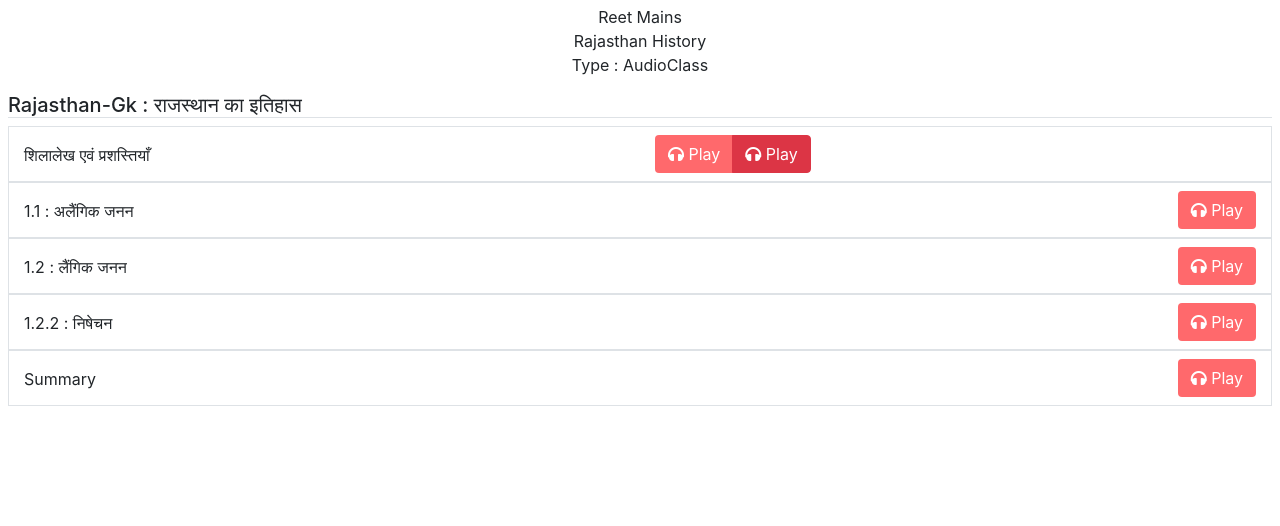
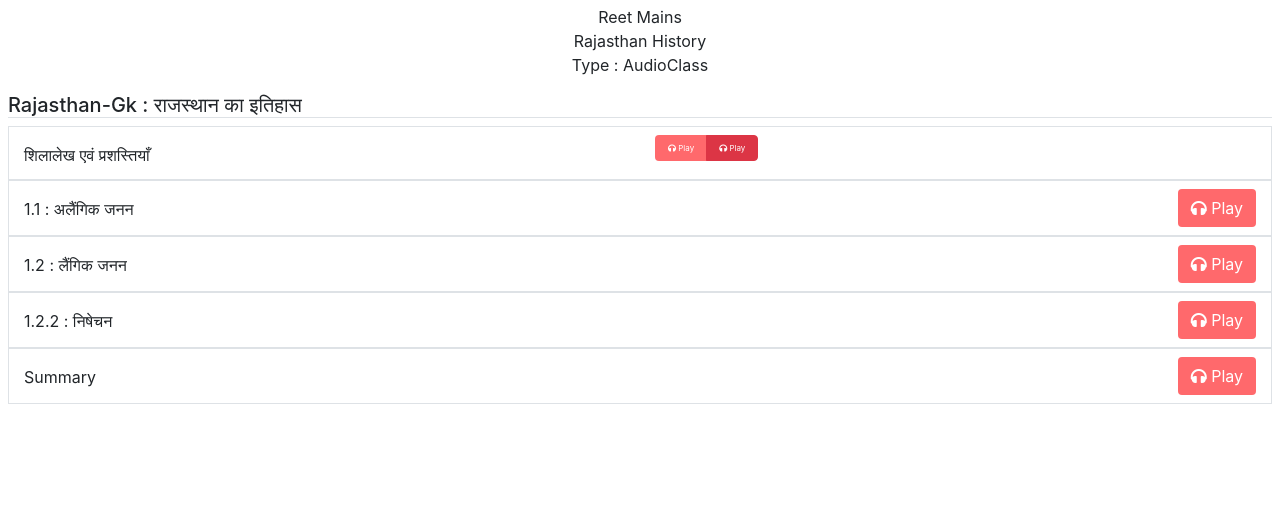
Before and after one commit to tommymp3/tommy, a plain HTML site: page tmc/reet-mains/rajasthan-gk/reet_mains_m.html in a window 1280 px wide. Shown: the part 274-800 px from the top of the page. Drawn offline with nearby package versions, Linux system fonts and the light colour scheme; no server answers; a script that the page names is missing.

Commit message:
Update reet_mains_m.html

```diff
--- a/tmc/reet-mains/rajasthan-gk/reet_mains_m.html
+++ b/tmc/reet-mains/rajasthan-gk/reet_mains_m.html
@@ -43,13 +43,13 @@
 						<p class="text-left pl-0 py-2 mt-2 mb-1">शिलालेख एवं प्रशस्तियाँ</p>
 					</div>
 					<div class="col-6">
-						<div class="btn-group text-right py-2 pr-0" style="font-size: 8px;">
+						<div class="btn-group text-right py-2 pr-0">
 
-							<a href="https://tommymp3.blogspot.com/2025/01/ncert-biology-class-12-sunkdekho_17.html" class="btn text-white" style="background-color: #ff696c; text-color: white;"><i class="fas fa-headphones"></i> Play</a>
+							<a href="https://tommymp3.blogspot.com/2025/01/ncert-biology-class-12-sunkdekho_17.html" class="btn text-white" style="background-color: #ff696c; text-color: white; font-size: 8px;"><i class="fas fa-headphones"></i> Play</a>
 
 
 
-							<a href="https://tommymp3.blogspot.com/2025/01/ncert-biology-class-12-sunkdekho_17.html" class="btn btn-danger text-white" style="text-color: white;"><i class="fas fa-headphones"></i> Play</a>
+							<a href="https://tommymp3.blogspot.com/2025/01/ncert-biology-class-12-sunkdekho_17.html" class="btn btn-danger text-white" style="text-color: white; font-size: 8px;"><i class="fas fa-headphones"></i> Play</a>
 						</div>
 					</div>
 			</div>
```
